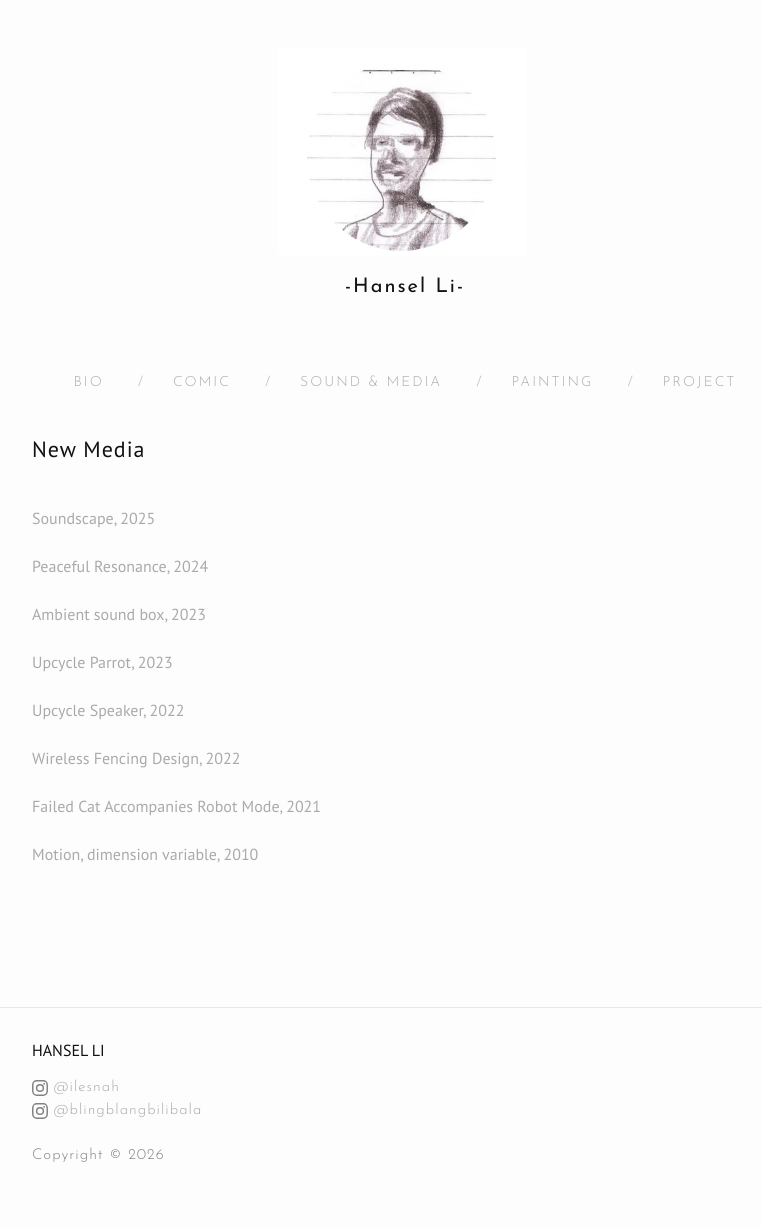
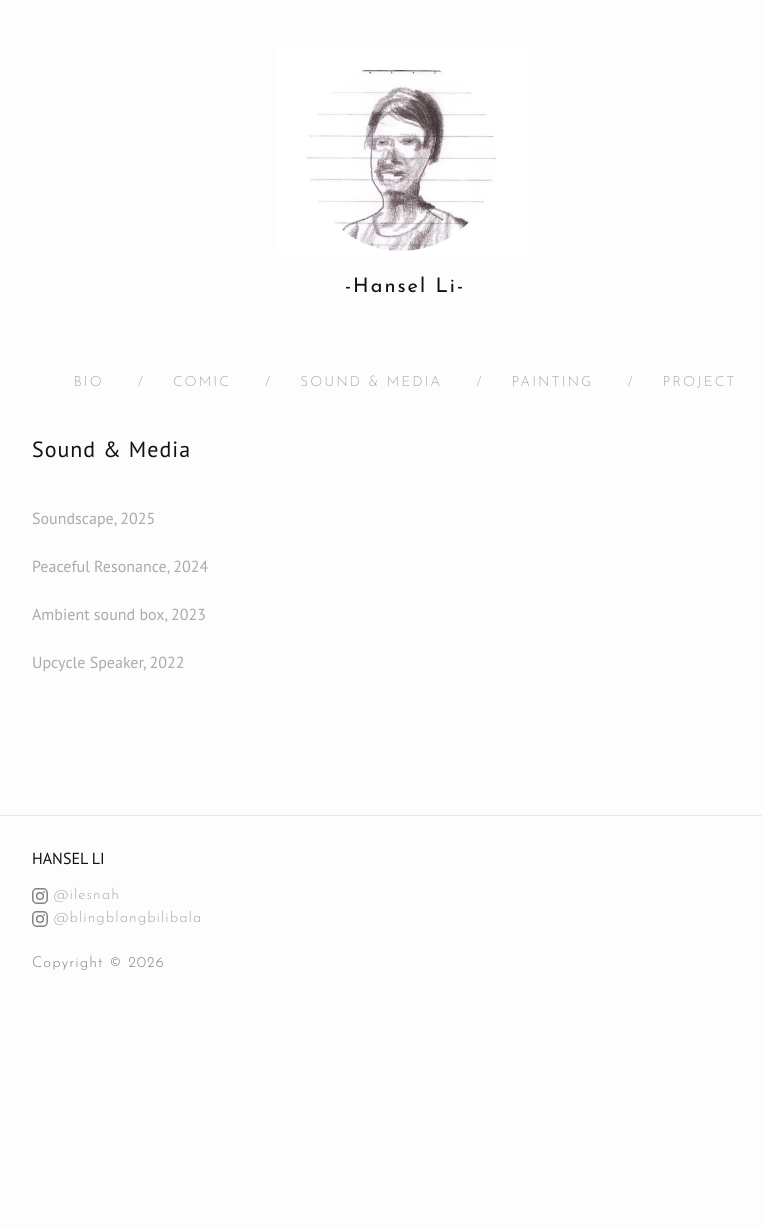
Before and after one commit to Hanseli/hanseli.github.io, a Jekyll site: the page built from NewMedia.md, in a window 1280 px wide. Shown: the whole page, without its empty margins (238-1000 px from the left). Built offline with Jekyll 4.4.1, drawn with Linux system fonts in a browser that asks for light colours; nearby versions of some CDN libraries; after the commit the page ends 1035 px from its top, so only the background shows below that.

Commit message:
Update title and remove outdated links in NewMedia.md

```diff
--- a/NewMedia.md
+++ b/NewMedia.md
@@ -5,7 +5,7 @@ permalink: /newmedia/
 #tagline: "Humanity is overrated."
 #category: "science"
 ---
-<p class ="Cata-title">New Media</p>
+<p class ="Cata-title">Sound & Media</p>
 
 <!--
 <div class = "motion">
@@ -20,19 +20,8 @@ it helps to config in css center the gif
 <br><br>
 <a href="https://youtu.be/vFmjRZcC4WM" target="_blank" rel="noopener noreferrer">Ambient sound box, 2023</a>
 <br><br>
-<a href="https://youtube.com/shorts/eQD_QZgM-MU" target="_blank" rel="noopener noreferrer">Upcycle Parrot, 2023</a>
-<br><br>
 <a href="https://youtu.be/xqWMHsatwbY" target="_blank" rel="noopener noreferrer">Upcycle Speaker, 2022</a>
-<br><br>
-<a href="/wirelessfencing/index">Wireless Fencing Design, 2022</a>
-<br><br>
-<a href="/hhrobot/index">Failed Cat Accompanies Robot Mode, 2021</a>
-<br><br>
-<a href="https://youtube.com/shorts/KlCudc9HW2Q" target="_blank" rel="noopener noreferrer">Motion, dimension variable, 2010</a>
 
-
-
-<!--<p class ="caption">  Motion, dimension variable, 2010 </p>-->
 
 
 <br><br>
```
